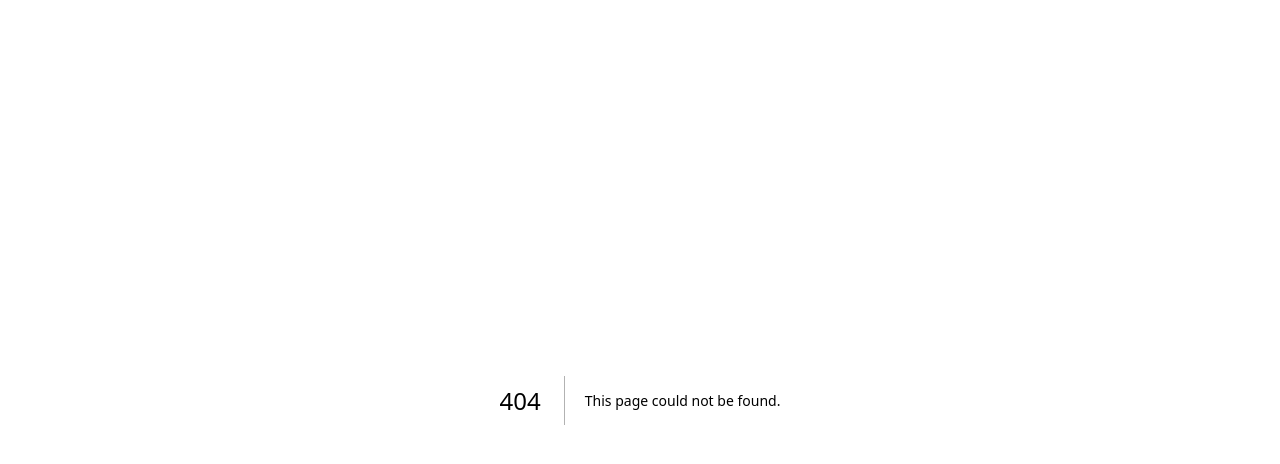
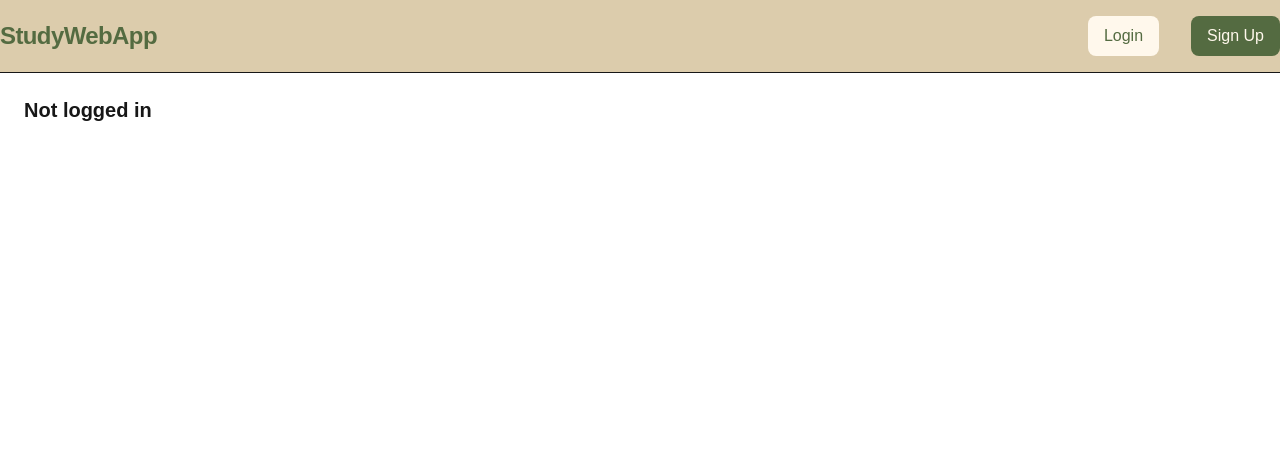
Before and after one commit to ConradCJM/studywebapp, a Next.js app: page /profile in a window 1280 px wide. Before the commit this address had no page. Shown: the top 464 px of the page. Built offline with nearby package versions, Linux system fonts and the light colour scheme; no server answers.

Commit message:
Add temp profile page to display username of user

```diff
--- /dev/null
+++ b/app/profile/page.tsx
@@ -0,0 +1,58 @@
+"use client";
+
+import { useEffect, useState } from "react";
+import { supabase } from "@/lib/supabase";
+import Navbar from "@/components/Navbar";
+
+export default function ProfilePage() {
+  const [username, setUsername] = useState<string | null>(null);
+  const [loading, setLoading] = useState(true);
+
+  useEffect(() => {
+    async function loadProfile() {
+      const {
+        data: { user },
+      } = await supabase.auth.getUser();
+
+      if (!user) {
+        setUsername(null);
+        setLoading(false);
+        return;
+      }
+
+      const { data: profile } = await supabase
+        .from("profiles")
+        .select("username")
+        .eq("id", user.id)
+        .single();
+
+      setUsername(profile?.username ?? null);
+      setLoading(false);
+    }
+
+    loadProfile();
+  }, []);
+
+  return (
+    <>
+      <Navbar />
+
+      <main className="pt-24 p-6">
+        {loading && <p>Loading…</p>}
+
+        {!loading && !username && (
+          <h1 className="text-xl font-semibold">Not logged in</h1>
+        )}
+
+        {!loading && username && (
+          <>
+            <h1 className="text-2xl font-bold">Profile</h1>
+            <p className="mt-4 text-lg">
+              Username: <span className="font-semibold">{username}</span>
+            </p>
+          </>
+        )}
+      </main>
+    </>
+  );
+}
```
